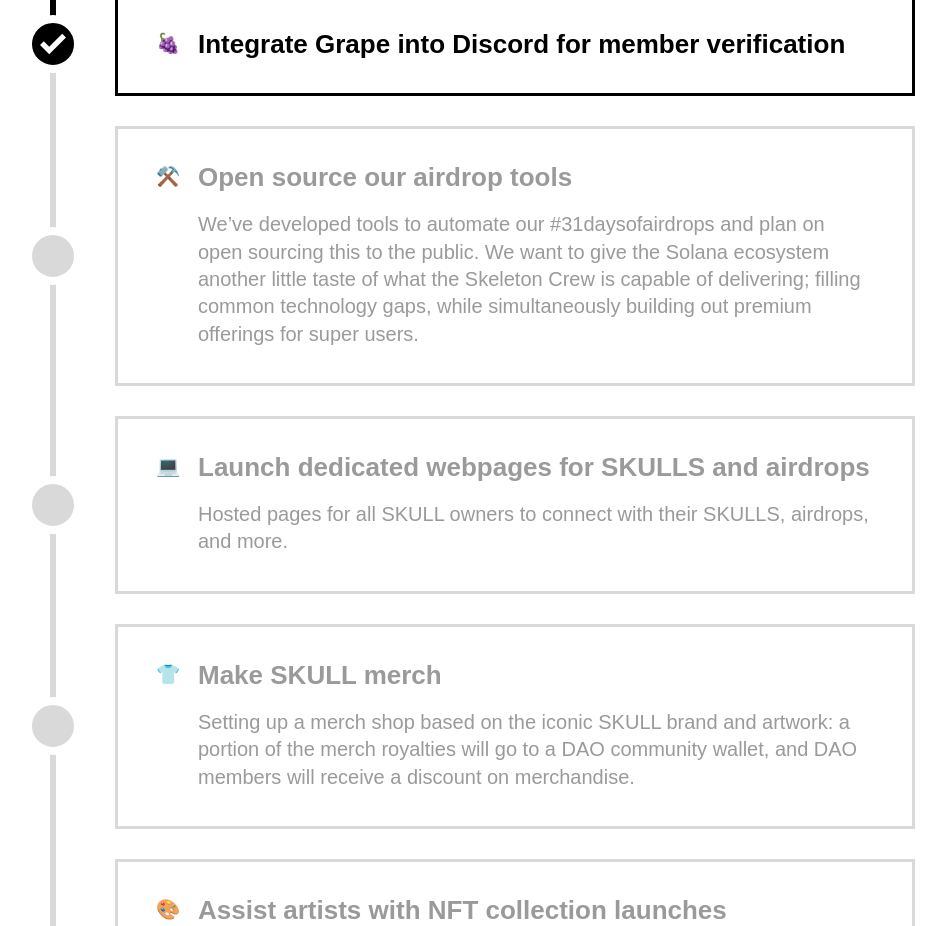
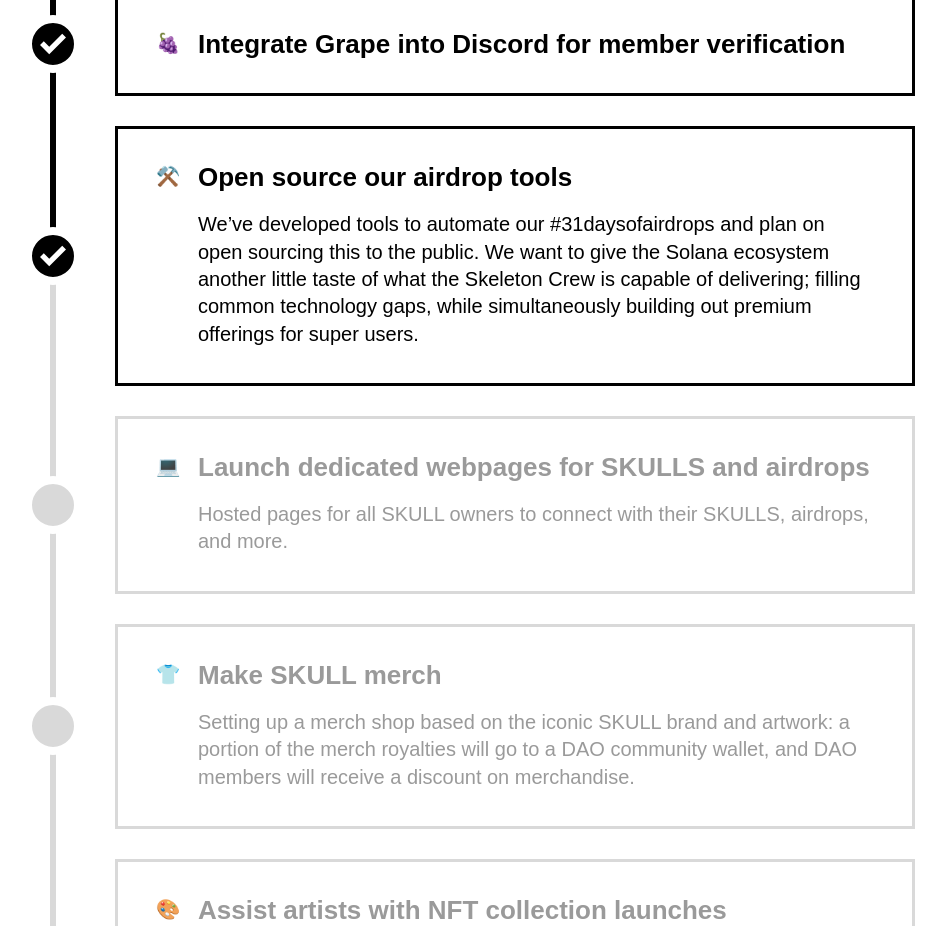
Before and after one commit to theskeletoncrew/website, a Next.js app: page / in a window 1280 px wide. Shown: the part 3980-4906 px from the top of the page, without its empty margins (125-1071 px from the left). Built offline with nearby package versions, Linux system fonts and the light colour scheme; a web font is replaced by a local one.

Commit message:
Check off airdrop tool

```diff
--- a/pages/index.tsx
+++ b/pages/index.tsx
@@ -456,7 +456,7 @@
                   Integrate Grape into Discord for member verification
                 </span>
               </li>
-              <li>
+              <li className="completed">
                 <span className="roadmap-dot"></span>
                 <span className="roadmap-emoji">⚒️</span>
                 <span className="roadmap-title">
--- a/styles/globals.css
+++ b/styles/globals.css
@@ -482,7 +482,7 @@
   position: absolute;
   top: 55px;
   left: -35px;
-  height: 1950px;
+  height: 2330px;
   width: 6px;
   background-color: #000;
 }
--- a/styles/w1000.css
+++ b/styles/w1000.css
@@ -146,7 +146,7 @@
   }
 
   #roadmap-timeline-completed {
-    height: 1220px;
+    height: 1400px;
     left: 10px;
   }
 
--- a/styles/w1400.css
+++ b/styles/w1400.css
@@ -37,7 +37,7 @@
   }
 
   #roadmap-timeline-completed {
-    height: 1350px;
+    height: 1620px;
   }
 
   #faq ul li {
```
